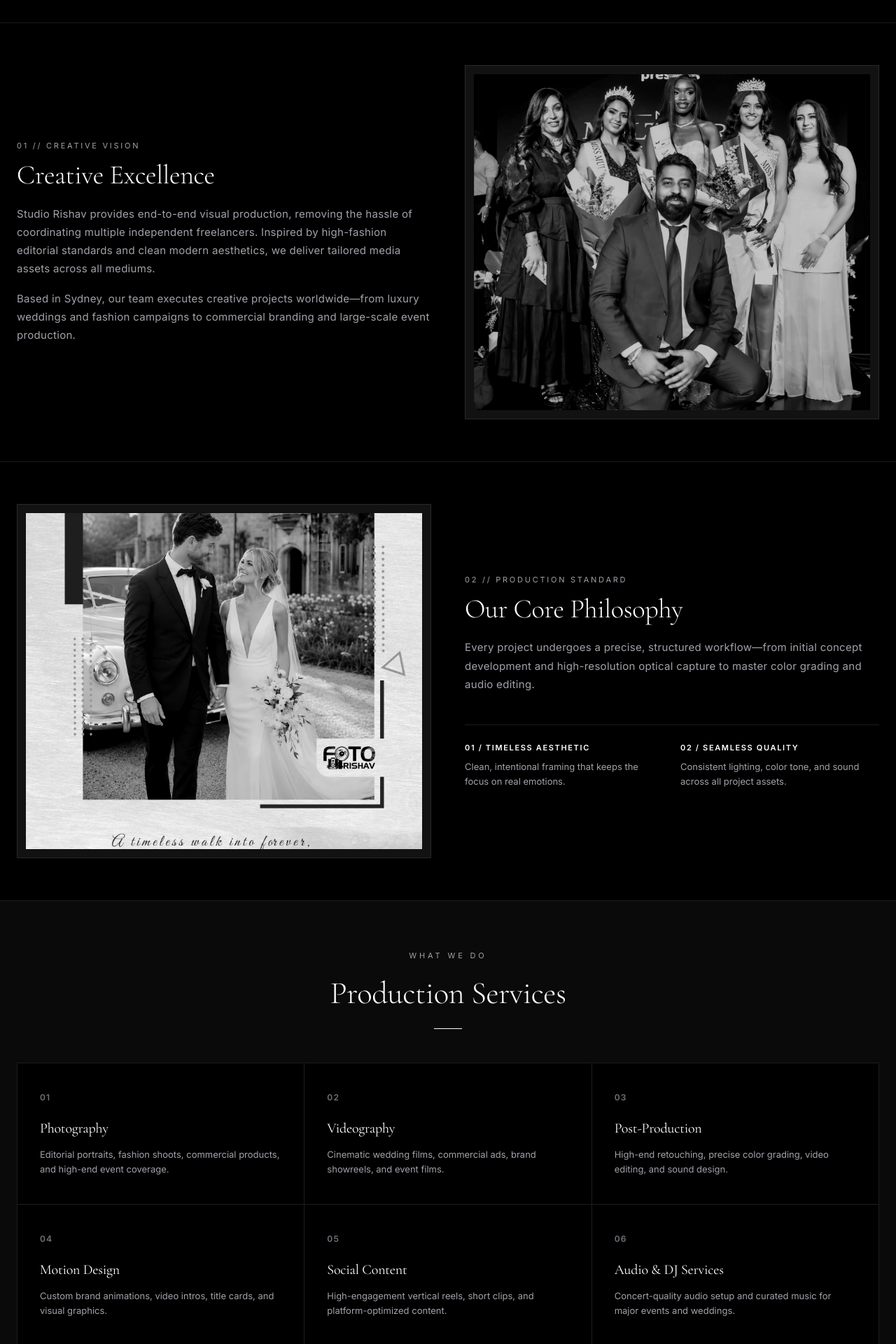
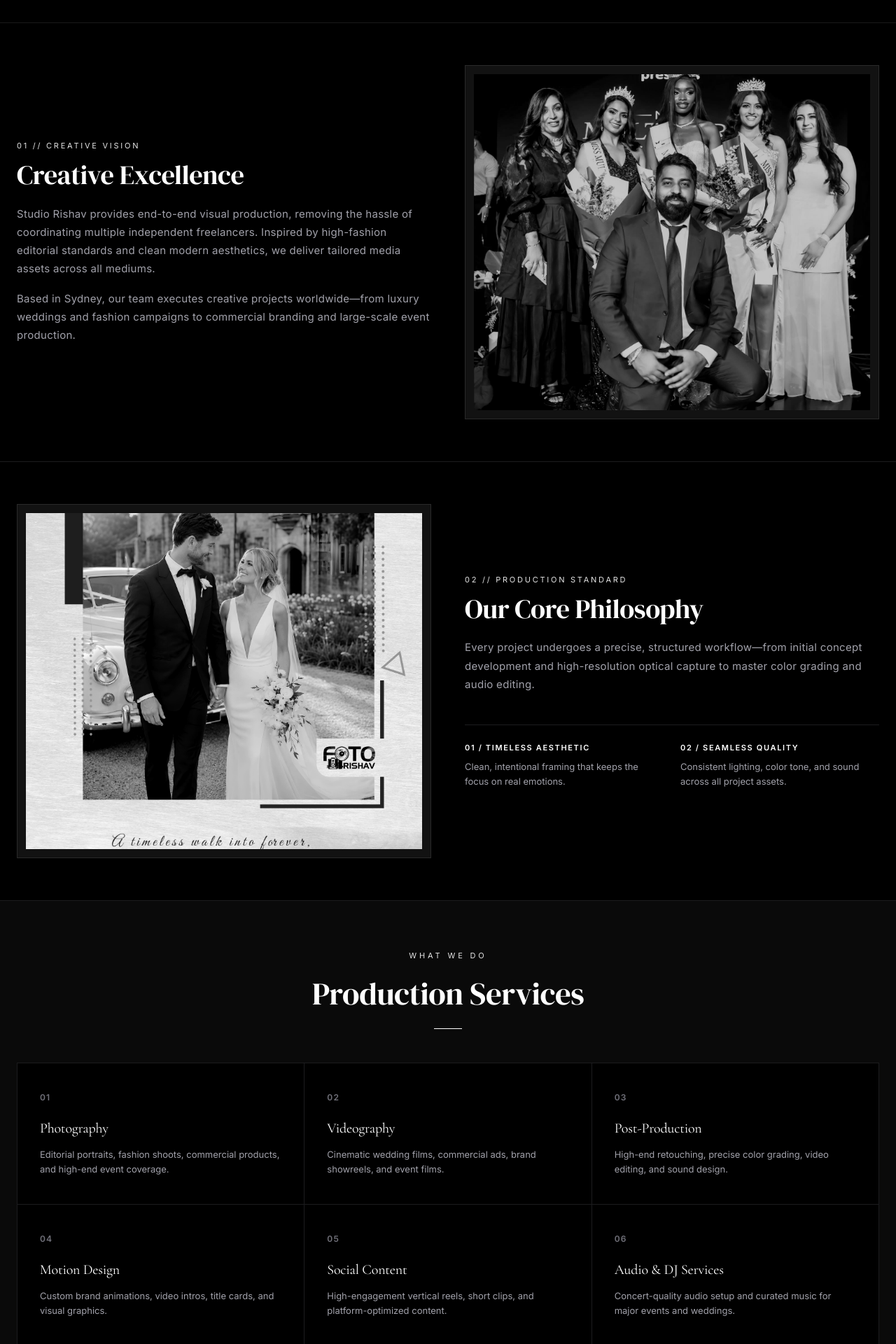
Before and after one commit to khushi335/Studio-Rishav, a Django app: page /about/ in a window 1280 px wide. Shown: the part 1337-3257 px from the top of the page at 70% size. Run offline with Django 5.2, Linux system fonts and the light colour scheme; some libraries are stand-ins or nearby versions.

Commit message:
style(index): refine typography text colors

```diff
--- a/main/templates/main/about.html
+++ b/main/templates/main/about.html
@@ -345,7 +345,7 @@
     <div class="about-hero-header-block">
         <div class="inner-hero-container">
             <span class="hero-category-tagline">Studio Rishav Identity</span>
-            <h1 class="about-main-headline heading-premium">CREATING STORIES<br>BEYOND FRAMES</h1>
+            <h1 class="about-main-headline heading-premium" style="font-family: 'DM Serif Display', serif;">CREATING STORIES<br>BEYOND FRAMES</h1>
             <p class="hero-introductory-paragraph">
                 An international multi-disciplinary creative studio merging authentic visual emotion, cinematic movement, and luxury production standards into every frame.
             </p>
@@ -364,7 +364,7 @@
                     <div class="relative z-10 overflow-hidden border border-white/15 bg-neutral-950/80 p-2 sm:p-3 transition-all duration-700 group-hover:border-white/40">
                         <div class="relative aspect-[3/4] overflow-hidden bg-neutral-900">
                             <img
-                                src="{% static 'images/portfolio/rishav_ojha.jpeg' %}"
+                                src="{% static 'images/portfolio/Rishav_Photo.png' %}"
                                 alt="Rishav - Founder of Studio Rishav"
                                 class="w-full h-full object-cover filter grayscale contrast-125 transition-transform duration-1000 ease-out group-hover:scale-105"
                             >
@@ -382,10 +382,10 @@
                 <!-- Bio Text -->
                 <div class="lg:col-span-7 space-y-6 lg:pl-4 select-none">
                     <div class="space-y-2">
-                        <span class="text-[10px] sm:text-xs tracking-[0.4em] uppercase text-gray-400 block font-light">
+                        <span class="text-[10px] sm:text-xs tracking-[0.4em] uppercase text-[#e5e5e5] block font-light">
                             Behind the Vision
                         </span>
-                        <h2 class="heading-premium text-3xl sm:text-5xl font-light uppercase tracking-[0.08em] leading-tight text-white">
+                        <h2 class="heading-premium text-3xl sm:text-5xl font-light uppercase tracking-[0.08em] leading-tight text-white" style="font-family: 'DM Serif Display', serif;">
                             Meet the Founder
                         </h2>
                         <div class="w-12 h-[1px] bg-white/40"></div>
@@ -398,7 +398,7 @@
                         <p>
                             For over nine years, I've been creating premium photography, cinematic films, commercial campaigns, luxury weddings, and high-end visual experiences across Nepal and Australia.
                         </p>
-                        <p class="text-gray-400 text-xs sm:text-sm tracking-wide">
+                        <p class="text-[#e5e5e5] text-xs sm:text-sm tracking-wide">
                             Driven by timeless storytelling and high-contrast editorial craft, my focus is capturing moments that elevate stories far beyond standard frames.
                         </p>
                     </div>
@@ -406,20 +406,20 @@
                     <!-- Impact Metrics Grid -->
                     <div class="pt-4 grid grid-cols-2 sm:grid-cols-4 gap-4 border-t border-white/10">
                         <div class="space-y-1">
-                            <h3 class="text-2xl font-light text-white">9<span class="text-gray-400 font-extralight">+</span></h3>
-                            <p class="text-[10px] tracking-[0.15em] uppercase text-gray-400">Years Exp.</p>
+                            <h3 class="text-2xl font-light text-white">9<span class="text-[#e5e5e5] font-extralight">+</span></h3>
+                            <p class="text-[10px] tracking-[0.15em] uppercase text-[#e5e5e5]">Years Exp.</p>
                         </div>
                         <div class="space-y-1">
-                            <h3 class="text-2xl font-light text-white">500<span class="text-gray-400 font-extralight">+</span></h3>
-                            <p class="text-[10px] tracking-[0.15em] uppercase text-gray-400">Projects</p>
+                            <h3 class="text-2xl font-light text-white">500<span class="text-[#e5e5e5] font-extralight">+</span></h3>
+                            <p class="text-[10px] tracking-[0.15em] uppercase text-[#e5e5e5]">Projects</p>
                         </div>
                         <div class="space-y-1">
-                            <h3 class="text-2xl font-light text-white">50<span class="text-gray-400 font-extralight">+</span></h3>
-                            <p class="text-[10px] tracking-[0.15em] uppercase text-gray-400">Brands</p>
+                            <h3 class="text-2xl font-light text-white">50<span class="text-[#e5e5e5] font-extralight">+</span></h3>
+                            <p class="text-[10px] tracking-[0.15em] uppercase text-[#e5e5e5]">Brands</p>
                         </div>
                         <div class="space-y-1">
                             <h3 class="text-2xl font-light text-white">Global</h3>
-                            <p class="text-[10px] tracking-[0.15em] uppercase text-gray-400">Available</p>
+                            <p class="text-[10px] tracking-[0.15em] uppercase text-[#e5e5e5]">Available</p>
                         </div>
                     </div>
                 </div>
@@ -432,8 +432,8 @@
     <div class="about-split-showcase-container">
         <div class="split-wrapper-max">
             <div class="split-text-side">
-                <span class="split-mini-marker">01 // Creative Vision</span>
-                <h2 class="split-section-title heading-premium">Creative Excellence</h2>
+                <span class="split-mini-marker text-[#e5e5e5]">01 // Creative Vision</span>
+                <h2 class="split-section-title heading-premium" style="font-family: 'DM Serif Display', serif;">Creative Excellence</h2>
                 <p class="split-narrative-paragraph">
                     Studio Rishav provides end-to-end visual production, removing the hassle of coordinating multiple independent freelancers. Inspired by high-fashion editorial standards and clean modern aesthetics, we deliver tailored media assets across all mediums.
                 </p>
@@ -453,8 +453,8 @@
     <div class="about-split-showcase-container inverse-split-layout">
         <div class="split-wrapper-max">
             <div class="split-text-side">
-                <span class="split-mini-marker">02 // Production Standard</span>
-                <h2 class="split-section-title heading-premium">Our Core Philosophy</h2>
+                <span class="split-mini-marker text-[#e5e5e5]">02 // Production Standard</span>
+                <h2 class="split-section-title heading-premium" style="font-family: 'DM Serif Display', serif;">Our Core Philosophy</h2>
                 <p class="split-narrative-paragraph">
                     Every project undergoes a precise, structured workflow—from initial concept development and high-resolution optical capture to master color grading and audio editing.
                 </p>
@@ -481,8 +481,8 @@
     <div class="ecosystem-matrix-grid-section">
         <div class="matrix-wrapper-max">
             <div class="matrix-header-center">
-                <span class="matrix-mini-tag">What We Do</span>
-                <h2 class="matrix-main-title heading-premium">Production Services</h2>
+                <span class="matrix-mini-tag text-[#e5e5e5]">What We Do</span>
+                <h2 class="matrix-main-title heading-premium" style="font-family: 'DM Serif Display', serif;">Production Services</h2>
                 <div class="center-accent-line"></div>
             </div>
 
@@ -524,8 +524,8 @@
     <!-- Conversion Footer CTA -->
     <div class="premium-conversion-footer-cta">
         <div class="cta-inner-alignment-box">
-            <span class="cta-sub-header">Get In Touch</span>
-            <h2 class="cta-primary-title heading-premium">LET'S CREATE TOGETHER</h2>
+            <span class="cta-sub-header text-[#e5e5e5]">Get In Touch</span>
+            <h2 class="cta-primary-title heading-premium" style="font-family: 'DM Serif Display', serif;">LET'S CREATE TOGETHER</h2>
             <p class="cta-description-text">
                 Reach out to discuss your upcoming project, event dates, or custom creative requirements.
             </p>
```
